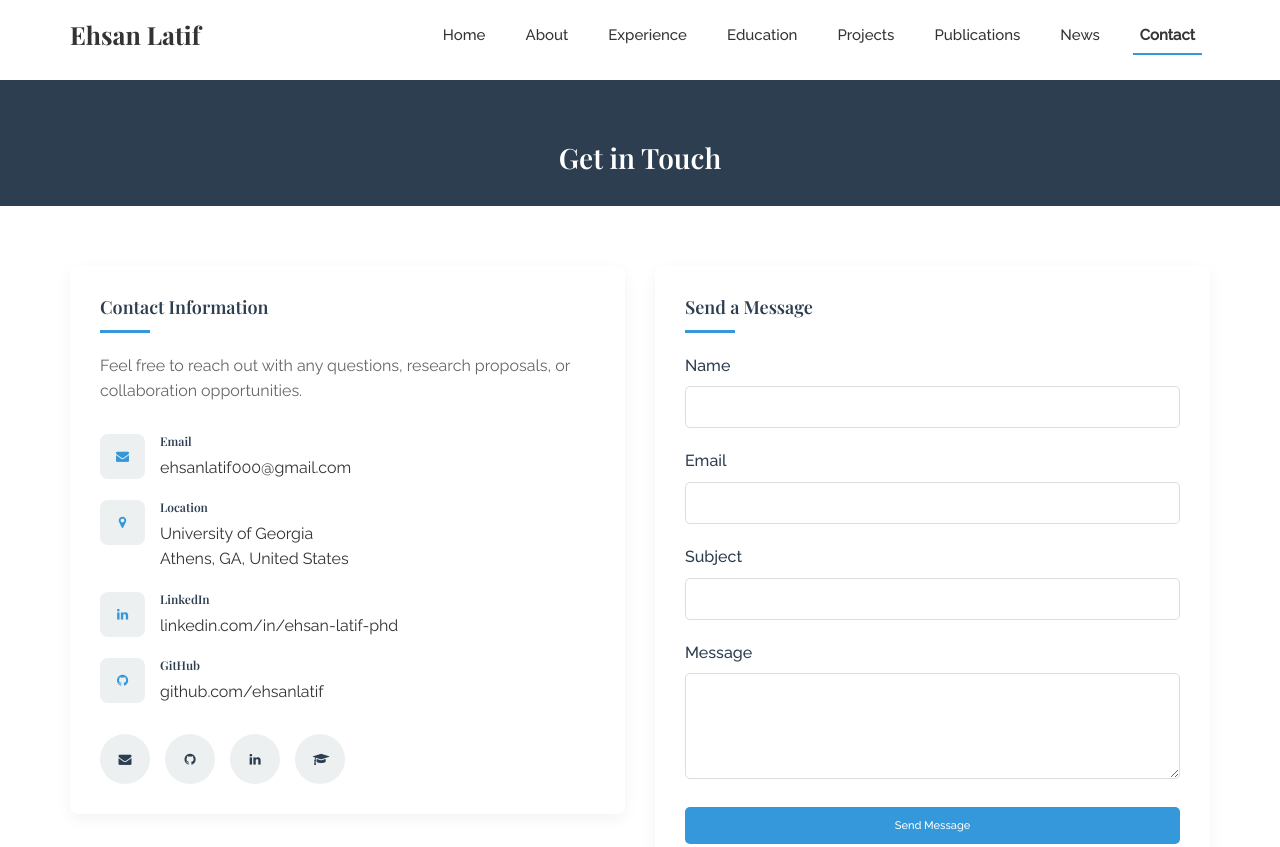
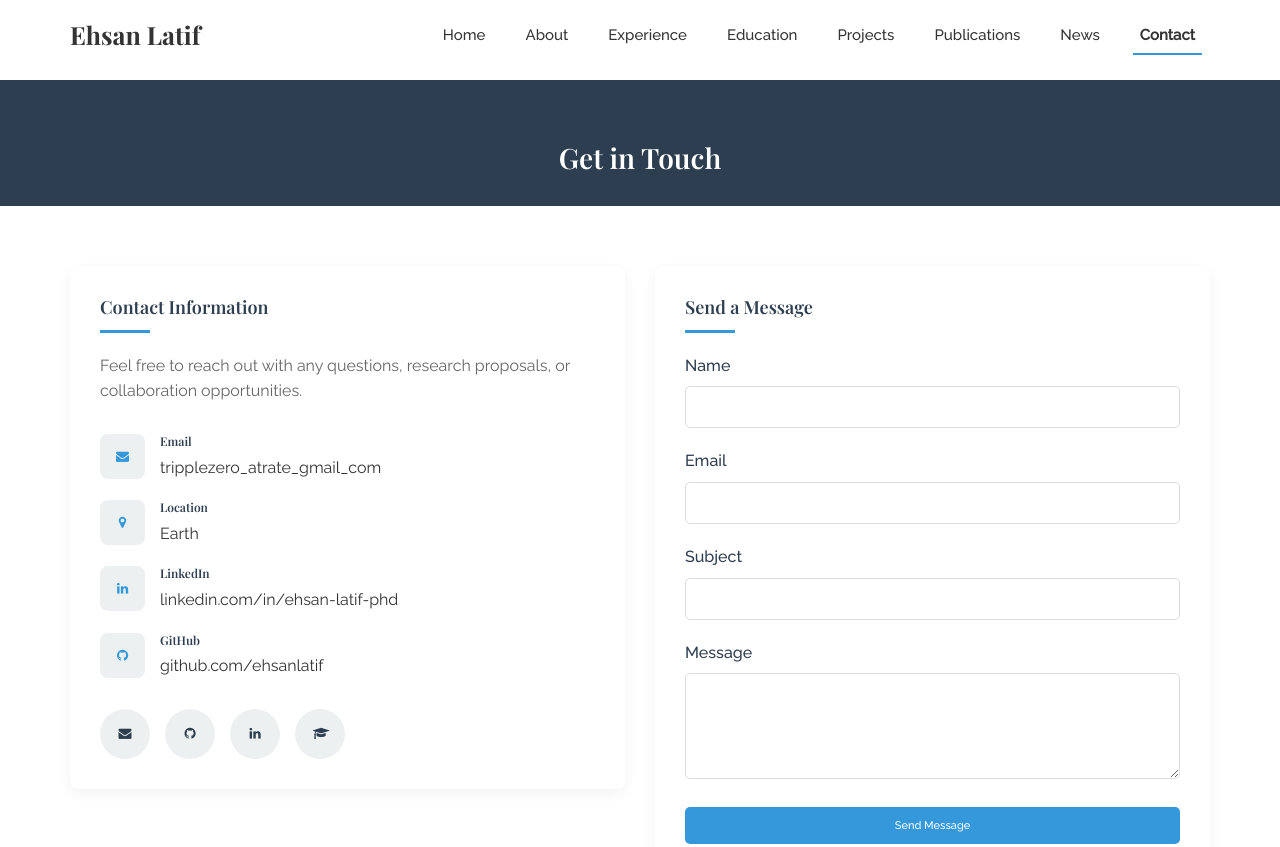
Before and after one commit to ehsanlatif/ehsanlatif.github.io, a website: page contact.html in a window 1280 px wide. Shown: the top 847 px of the page. Drawn offline with nearby package versions, Linux system fonts and the light colour scheme; a web font is replaced by a local one.

Commit message:
Updated Intro

```diff
--- a/contact.html
+++ b/contact.html
@@ -72,7 +72,7 @@
                                     </div>
                                     <div class="contact-text">
                                         <h3>Email</h3>
-                                        <p><a href="mailto:ehsanlatif000@gmail.com">ehsanlatif000@gmail.com</a></p>
+                                        <p><firstname><latname>tripplezero_atrate_gmail_com</a></p>
                                     </div>
                                 </div>
 
@@ -83,7 +83,7 @@
                                     </div>
                                     <div class="contact-text">
                                         <h3>Location</h3>
-                                        <p>University of Georgia<br>Athens, GA, United States</p>
+                                        <p>Earth</p>
                                     </div>
                                 </div>
 
```
